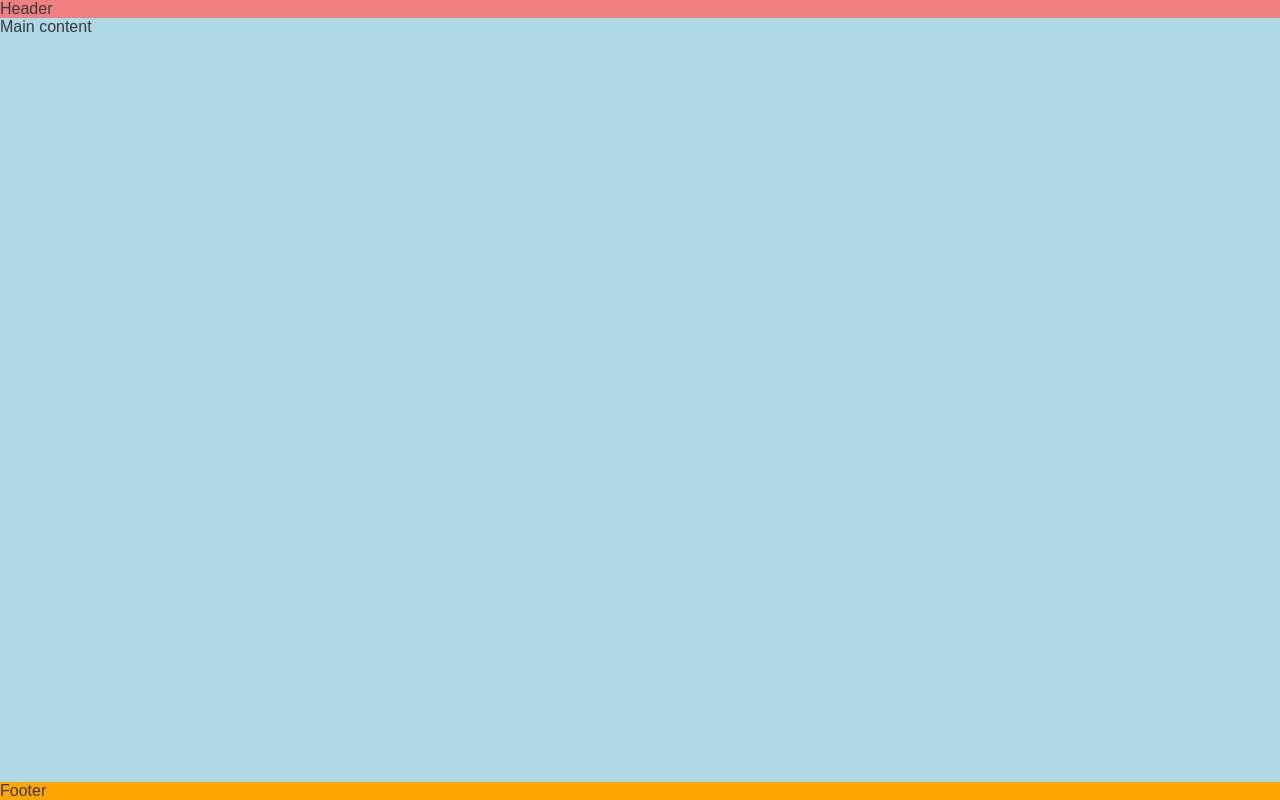
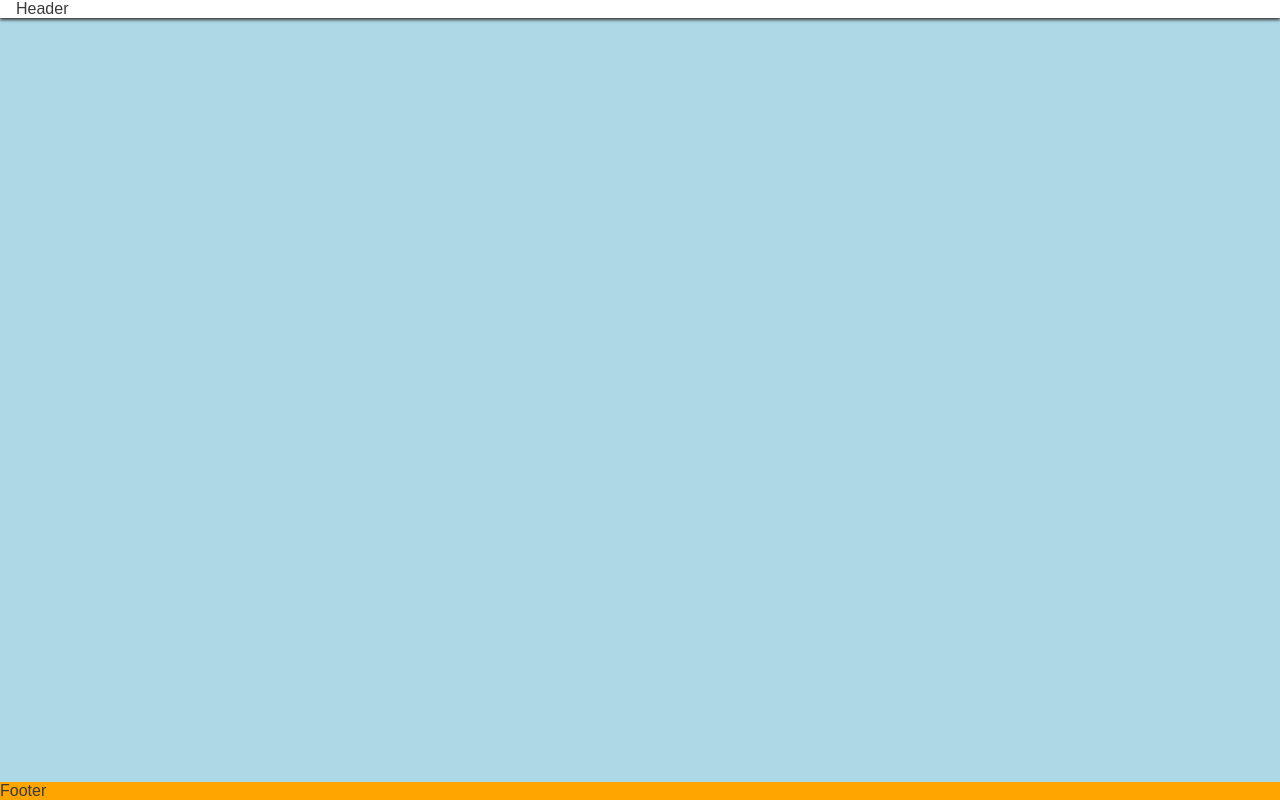
Before and after one commit to chen-codes-x/love-running, a plain HTML site: page index.html in a window 1280 px wide. Drawn offline with Linux system fonts and the light colour scheme.

Commit message:
Make header fixed and change background color

```diff
--- a/assets/css/style.css
+++ b/assets/css/style.css
@@ -24,7 +24,12 @@ h1 {
 }
 
 header {
-    background-color: lightcoral;
+    background-color: #ffffff;
+    padding: 0 1rem;
+    position: fixed;
+    z-index: 99;
+    width: 100%;
+    box-shadow: 0 2px 3px #3a3a3a;
 }
 main {
     background-color: lightblue;
```
